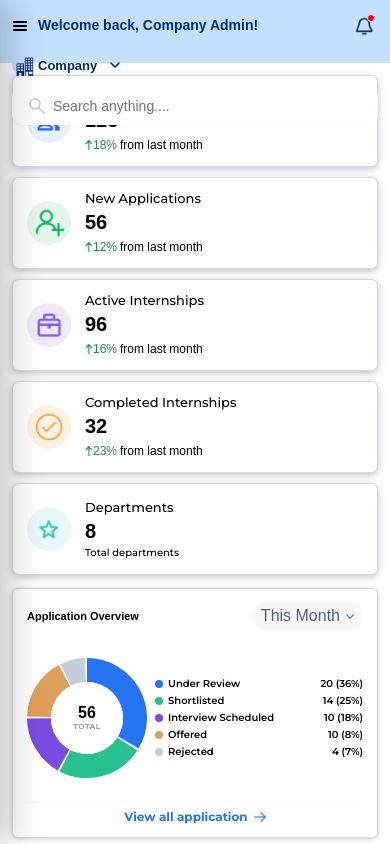
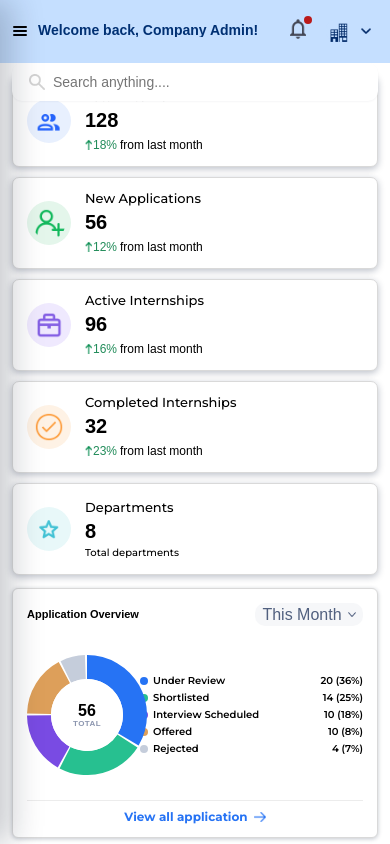
Before and after one commit to muthukumarm2702-coder/InternMS, a React (Vite) app: page /ims/dashboard in a window 390 px wide. Built offline with nearby package versions, Linux system fonts and the light colour scheme.

Commit message:
bell and card modified

```diff
--- a/src/App.jsx
+++ b/src/App.jsx
@@ -1,4 +1,4 @@
-import { createBrowserRouter, RouterProvider } from 'react-router-dom'
+import { createBrowserRouter, Navigate, RouterProvider } from 'react-router-dom'
 import { LandingPage } from './Components-LandingPage/LandingPage'
 import { LoginPage } from './Components-Login/LoginPage'
 import { TwoStepverification as TwoStepVerification } from './Components-Login/TwoStepverification'
@@ -15,24 +15,71 @@ import { AdminRegistration } from './Components-Registration/AdminRegistration'
 import { CompanyDashboard } from './Components-Dashboard/CompanyDashboard'
 
 const routes = [
-  { path: '/', element: <LandingPage /> },
-  { path: '/login', element: <LoginPage /> },
-  { path: '/twostepverification', element: <TwoStepVerification /> },
-  { path: '/verificationcode', element: <VerificationCode /> },
-  { path: '/forgot-password', element: <ForgotPassword /> },
-  { path: '/forgot-password/verify', element: <ForgotPasswordOtp /> },
-  { path: '/reset-password', element: <ResetPassword /> },
-  { path: '/reset-password/success', element: <ResetPasswordSuccess /> },
-  { path: '/register/hr', element: <HRRegistration /> },
-  { path: '/register/mentor', element: <MentorRegistration /> },
-  { path: '/register/intern', element: <InternRegistration /> },
-  { path: '/register/company', element: <CompanyRegistration /> },
-  { path: '/register/admin', element: <AdminRegistration /> },
-  { path: '/dashboard', element: <CompanyDashboard /> },
+  {
+    path: '/',
+    element: <LandingPage />,
+  },
+  {
+    path: '/login',
+    element: <LoginPage />,
+  },
+  {
+    path: '/twostepverification',
+    element: <TwoStepVerification />,
+  },
+  {
+    path: '/verificationcode',
+    element: <VerificationCode />,
+  },
+  {
+    path: '/forgot-password',
+    element: <ForgotPassword />,
+  },
+  {
+    path: '/forgot-password/verify',
+    element: <ForgotPasswordOtp />,
+  },
+  {
+    path: '/reset-password',
+    element: <ResetPassword />,
+  },
+  {
+    path: '/reset-password/success',
+    element: <ResetPasswordSuccess />,
+  },
+  {
+    path: '/register/hr',
+    element: <HRRegistration />,
+  },
+  {
+    path: '/register/mentor',
+    element: <MentorRegistration />,
+  },
+  {
+    path: '/register/intern',
+    element: <InternRegistration />,
+  },
+  {
+    path: '/register/company',
+    element: <CompanyRegistration />,
+  },
+  {
+    path: '/register/admin',
+    element: <AdminRegistration />,
+  },
+  {
+    path: '/dashboard',
+    element: <CompanyDashboard />,
+  },
+  {
+    path: '*',
+    element: <Navigate to="/" replace />,
+  },
 ]
 
-const router = createBrowserRouter(routes, { basename: '/ims' })
-
+const router = createBrowserRouter(routes, {
+  basename: '/ims',
+})
 export default function App() {
   return <RouterProvider router={router} />
 }
--- a/src/Components-Dashboard/CompanyDashboard.css
+++ b/src/Components-Dashboard/CompanyDashboard.css
@@ -233,33 +233,34 @@
 
 .bellBtn {
   position: relative;
-  width: 28px;
-  height: 34px;
+  box-sizing: border-box;
+  flex: 0 0 32px;
+  width: 32px;
+  height: 44px;
   padding: 0;
   background: none;
   border: none;
   cursor: pointer;
-  display: flex;
-  align-items: center;
-  justify-content: center;
 }
 
 .bellIcon {
+  position: absolute;
+  top: 10px;
+  left: 6px;
   display: block;
-  width: 20px;
+  width: 16px;
   height: 20px;
-  object-fit: contain;
 }
 
 .bellDot {
   position: absolute;
-  top: 5px;
-  right: 3px;
+  top: 7px;
+  left: 20px;
   width: 8px;
   height: 8px;
   border-radius: 50%;
-  background: #FF0000;
-  border: 1.5px solid #C5DFFF;
+  background-color: #BA1A1A;
+  pointer-events: none;
 }
 
 .companyInfo {
@@ -517,6 +518,9 @@
 }
 
 .monthPill {
+  box-sizing: border-box;
+  width: 108px;
+  height: 23px;
   font-family: 'Montserrat', sans-serif;
   font-weight: 500;
   font-style: normal;
@@ -525,16 +529,19 @@
   letter-spacing: 0%;
   display: flex;
   align-items: center;
+  justify-content: center;
   gap: 6px;
+  white-space: nowrap;
   background: #F6F7F9;
   border: none;
-  border-radius: 100px;
-  padding: 4px 9px;
+  border-radius: 10px;
+  padding: 0 9px;
   color: #51607F;
   cursor: pointer;
 }
 
 .monthPill img {
+  flex-shrink: 0;
   width: 8px;
   height: 5px;
 }
@@ -658,12 +665,14 @@
 }
 
 .chartCard .cardLink {
+  box-sizing: border-box;
   width: 100%;
   justify-content: center;
-  border-top: 1px solid #F6F7F9;
-  padding-top: 8px;
+  border-top: 0.5px solid rgba(217, 217, 217, 0.5);
+  padding-top: 10px;
   margin-top: 8px;
   align-self: end;
+  line-height: 12px;
 }
 
 .lineContent {
@@ -742,9 +751,18 @@
   box-shadow: 0 1px 4px rgba(15, 30, 60, 0.25);
 }
 
+.recentApplications,
 .upcomingEvents,
 .quickActions {
-  padding: 12px 10px;
+  padding-top: 12px;
+  padding-bottom: 12px;
+}
+
+.recentApplications,
+.upcomingEvents,
+.quickActions {
+  padding-right: 10px;
+  padding-left: 10px;
 }
 
 .panelHeader {
@@ -810,8 +828,13 @@
 
 .recentApplications .cardLink,
 .upcomingEvents .cardLink {
+  box-sizing: border-box;
+  width: 100%;
   margin: auto auto 0;
-  padding-top: 6px;
+  padding-top: 10px;
+  border-top: 0.5px solid rgba(217, 217, 217, 0.5);
+  justify-content: center;
+  line-height: 12px;
 }
 
 .statusPill {
@@ -1206,6 +1229,47 @@
   }
 }
 
+@media (min-width: 901px) and (max-width: 1200px) {
+  .topbar {
+    padding-right: 20px;
+    gap: 10px;
+  }
+
+  .welcomeText {
+    min-width: 180px;
+  }
+
+  .searchBox {
+    flex-basis: 200px;
+    width: 200px;
+  }
+
+  .statCardsRow {
+    grid-template-columns: repeat(3, minmax(0, 1fr));
+  }
+
+  .chartsRow {
+    grid-template-columns: repeat(2, minmax(0, 1fr));
+  }
+
+  .chartsRow > :last-child {
+    grid-column: 1 / -1;
+  }
+
+  .bottomRow {
+    grid-template-columns: repeat(2, minmax(0, 1fr));
+  }
+
+  .bottomRow > :last-child {
+    grid-column: 1 / -1;
+  }
+
+  .panelCard {
+    height: auto;
+    min-height: 200px;
+  }
+}
+
 @media (max-width: 900px) {
   html:has(.adminPage),
   body:has(.adminPage),
@@ -1307,6 +1371,16 @@
     padding: 9px 12px;
   }
 
+  .welcomeText {
+    min-width: 0;
+  }
+
+  .welcomeText h1 {
+    overflow: hidden;
+    text-overflow: ellipsis;
+    white-space: nowrap;
+  }
+
   .welcomeText p,
   .companyText span {
     display: none;
@@ -1371,6 +1445,43 @@
   }
 }
 
+@media (max-width: 420px) {
+  .topbar {
+    display: grid;
+    grid-template-columns: auto minmax(0, 1fr) auto auto;
+  }
+
+  .searchBox {
+    grid-column: 1 / -1;
+    min-width: 0;
+  }
+
+  .companyText {
+    display: none;
+  }
+
+  .chartCardHeader {
+    gap: 8px;
+  }
+
+  .chartCardHeader h3 {
+    min-width: 0;
+  }
+
+  .monthPill {
+    flex: 0 0 108px;
+  }
+
+  .donutBlock {
+    grid-template-columns: 105px minmax(0, 1fr);
+  }
+
+  .quickActionsGrid {
+    grid-template-columns: repeat(2, minmax(0, 1fr));
+    grid-template-rows: auto;
+  }
+}
+
 .adminPage,
 .adminPage * {
   box-sizing: border-box;
--- a/src/Components-Dashboard/CompanyDashboard.jsx
+++ b/src/Components-Dashboard/CompanyDashboard.jsx
@@ -27,7 +27,6 @@ import activeStatIcon from '../assets/dashboard/active-symbol.png'
 import internsStatIcon from '../assets/dashboard/interns-symbol.png'
 import searchIcon from '../assets/dashboard/search.png'
 import menuArrowIcon from '../assets/dashboard/menu-arrow.png'
-import activeNavImage from '../assets/dashboard/nav-active.png'
 import companyIcon from '../assets/dashboard/company.png'
 import homeIcon from '../assets/dashboard/home.png'
 import mentorsIcon from '../assets/dashboard/mentors.png'
@@ -154,8 +153,15 @@ function CardLink({ children }) {
 }
 
 function DonutChart({ data, total }) {
-  const shouldAnimate = typeof window === 'undefined'
-    || !window.matchMedia('(prefers-reduced-motion: reduce)').matches
+  let shouldAnimate = true
+ if (typeof window !== 'undefined') {
+    const reducedMotionSetting = window.matchMedia(
+      '(prefers-reduced-motion: reduce)',
+    )
+    if (reducedMotionSetting.matches) {
+      shouldAnimate = false
+    }
+  }
 
   return (
     <div className="donutChartWrap" role="img" aria-label={`${total} total`}>
@@ -194,7 +200,7 @@ function DonutChart({ data, total }) {
   )
 }
 
-export function CompanyDashboard() {
+export const CompanyDashboard = () => {
   const [activeNav, setActiveNav] = useState('dashboard')
   const [companyMenuOpen, setCompanyMenuOpen] = useState(false)
   const [sidebarOpen, setSidebarOpen] = useState(false)
@@ -226,7 +232,6 @@ export function CompanyDashboard() {
                 setActiveNav(item.key)
                 setSidebarOpen(false)
               }}
-              style={activeNav === item.key ? { backgroundImage: `url(${activeNavImage})` } : undefined}
             >
               <img src={item.src} alt="" className="navIconImg" />
               <span className="navLabel">{item.label}</span>
@@ -264,7 +269,7 @@ export function CompanyDashboard() {
           </div>
           <button className="bellBtn" aria-label="Notifications">
             <img src={bellIcon} alt="" className="bellIcon" />
-            <span className="bellDot" />
+            <span className="bellDot" aria-hidden="true" />
           </button>
           <div className="companyInfo">
             <img src={companyIcon} alt="" className="companyIcon" />
```
Also changed, not shown: src/assets/dashboard/bell.png.
